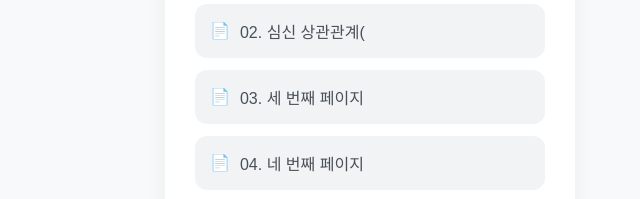
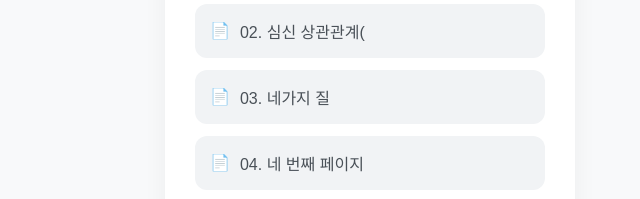
Before and after one commit to homoon-freedom/F-N, a plain HTML site: page index.html in a window 1280 px wide. Shown: the part 211-410 px from the top of the page, 270-910 px from the left. Drawn offline with Linux system fonts and the light colour scheme.

Commit message:
Update link text for third page in index.html

```diff
--- a/index.html
+++ b/index.html
@@ -60,7 +60,7 @@
     <nav class="link-grid">
         <a href="page1.html" class="nav-link">01. 마음 관찰 기록 카드</a>
         <a href="page2.html" class="nav-link">02. 심신 상관관계(</a>
-        <a href="page3.html" class="nav-link">03. 세 번째 페이지</a>
+        <a href="page3.html" class="nav-link">03. 네가지 질</a>
         <a href="page4.html" class="nav-link">04. 네 번째 페이지</a>
         <a href="page5.html" class="nav-link">05. 다섯 번째 페이지</a>
         <a href="page6.html" class="nav-link">06. 여섯 번째 페이지</a>
```
